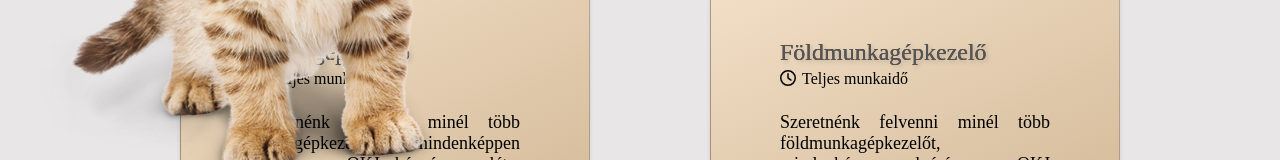
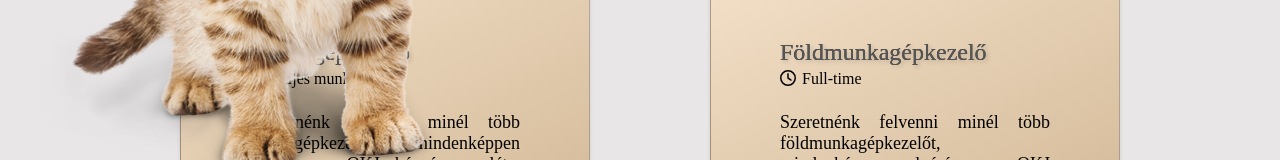
Before and after one commit to Zsotya/manitoupeti, a Vue app: page /karrier in a window 1280 px wide. Shown: the part 378-538 px from the top of the page. Built offline with nearby package versions, Linux system fonts and the light colour scheme.

Commit message:
Added i18n for Career.vue

```diff
--- a/src/components/CareerComponents/CardComponent.vue
+++ b/src/components/CareerComponents/CardComponent.vue
@@ -2,7 +2,7 @@
   <div class="career-card">
     <div class="card-content">
       <div class="card-text-part">
-        <div class="card-title">{{ job.jobName }}</div>
+        <div class="card-title">{{ job["jobName_" + $i18n.locale] }}</div>
         <div class="job-time-icon">
           <svg
             xmlns="http://www.w3.org/2000/svg"
@@ -15,13 +15,13 @@
             />
           </svg>
         </div>
-        <div class="job-time">{{ job.jobTime }}</div>
+        <div class="job-time">{{ job["jobTime_" + $i18n.locale] }}</div>
         <div class="card-text-content">
-          {{ job.jobDescription }}
+          {{ job["jobDescription_" + $i18n.locale] }}
         </div>
       </div>
     </div>
-    <button class="apply-button">Jelentkezz most!</button>
+    <button class="apply-button">{{ $t("careerApply") }}</button>
   </div>
 </template>
 
--- a/src/components/CareerComponents/CareerComp.vue
+++ b/src/components/CareerComponents/CareerComp.vue
@@ -1,8 +1,8 @@
 <template>
   <div class="career-component">
     <div class="text-part">
-      <div class="small-content">Karrier lehetőség vállalkozásunknál</div>
-      <div class="big-content">Betölthető pozícióink</div>
+      <div class="small-content">{{ $t("careerSmallContent") }}</div>
+      <div class="big-content">{{ $t("careerBigContent") }}</div>
     </div>
     <div class="career-cards-container">
       <div class="career-cards">
--- a/src/locales/en.json
+++ b/src/locales/en.json
@@ -37,5 +37,8 @@
   "contactUsFirstName": "First Name",
   "contactUsSubject": "Subject",
   "contactUsLeaveMessage": "Leave a message...",
-  "contactUsSend": "Send"
+  "contactUsSend": "Send",
+  "careerSmallContent": "Career Opportunities at Our Company",
+  "careerBigContent": "Available Positions",
+  "careerApply": "Apply now!"
 }
--- a/src/locales/hu.json
+++ b/src/locales/hu.json
@@ -37,5 +37,8 @@
   "contactUsFirstName": "Keresztnév",
   "contactUsSubject": "Tárgy",
   "contactUsLeaveMessage": "Hagyjon üzenetet...",
-  "contactUsSend": "Küldés"
+  "contactUsSend": "Küldés",
+  "careerSmallContent": "Karrier lehetőség vállalkozásunknál",
+  "careerBigContent": "Betölthető pozícióink",
+  "careerApply": "Jelentkezz most!"
 }
--- a/src/views/Career.vue
+++ b/src/views/Career.vue
@@ -12,59 +12,90 @@ import CareerComp from "@/components/CareerComponents/CareerComp.vue";
 const jobs = [
   {
     id: 1,
-    jobName: "Emelőgépkezelő",
-    jobDescription:
+    jobName_hu: "Emelőgépkezelő",
+    jobName_en: "Crane Operator",
+    jobDescription_hu:
       "Szeretnénk felvenni minél több emelőgépkezelőt, mindenképpen elvárás az OKJ képzés megléte. Részletek a 'Jelentkezz most!' gombra kattintás után elérhetőek.",
-    jobTime: "Teljes munkaidő",
+    jobDescription_en:
+      "We would like to apply more and more machine operators, you must have OKJ. Details at 'Apply now!' button go check",
+    jobTime_hu: "Teljes munkaidő",
+    jobTime_en: "Full-time",
   },
   {
     id: 2,
-    jobName: "Földmunkagépkezelő",
-    jobDescription:
+    jobName_hu: "Földmunkagépkezelő",
+    jobName_en: "Heavy Equipment Operator",
+    jobDescription_hu:
       "Szeretnénk felvenni minél több földmunkagépkezelőt, mindenképpen elvárás az OKJ képzés megléte. Részletek a 'Jelentkezz most!' gombra kattintás után elérhetőek.",
-    jobTime: "Teljes munkaidő",
+    jobDescription_en:
+      "We would like to apply more and more machine operators, you must have OKJ. Details at 'Apply now!' button go check",
+    jobTime_hu: "Full-time",
   },
   {
     id: 3,
-    jobName: "Fuvarszervező",
-    jobDescription:
+    jobName_hu: "Fuvarszervező",
+    jobName_en: "Logistics Coordinator",
+    jobDescription_hu:
       "A fontos logisztikai feladatok elvégzésére szeretnénk új logisztikust/fuvarszervező munkatársat a köreinkbe. Amennyiben rendelkezik logisztikai végzettséggel és érdekelné a munkakör, kattintson a 'Jelentkezz most!' gombra.",
-    jobTime: "Teljes munkaidő",
+    jobDescription_en:
+      "We are looking to hire a new Logistics Coordinator to handle important logistics tasks within our team. If you have a background in logistics and are interested in the position, click the 'Apply Now!' button.",
+    jobTime_hu: "Teljes munkaidő",
+    jobTime_en: "Full-time",
   },
   {
     id: 4,
-    jobName: "Könyvelő",
-    jobDescription:
+    jobName_hu: "Könyvelő",
+    jobName_en: "Accountant",
+    jobDescription_hu:
       "Lorem ipsum aszkala baszkala csasztala bum. Prifferium tolerium mandatoru askelu kaotorikum. Lorem ipsum aszkala baszkala csasztala bum. Prifferium tolerium mandatoru askelu kaotorikum. Kattints a 'Jelentkezz most!' gombra a részletekért.",
-    jobTime: "Részmunkaidő",
+    jobDescription_en:
+      "LoremENEN ipsum aszkala baszkala csasztala bum. Prifferium tolerium mandatoru askelu kaotorikum. Lorem ipsum aszkala baszkala csasztala bum. Prifferium tolerium mandatoru askelu kaotorikum. Click apply now for details",
+    jobTime_hu: "Részmunkaidő",
+    jobTime_en: "Part-time",
   },
   {
     id: 5,
-    jobName: "Vevői kapcsolattartó",
-    jobDescription:
+    jobName_hu: "Vevői kapcsolattartó",
+    jobName_en: "Customer Relationship Manager",
+    jobDescription_hu:
       "Lorem ipsum aszkala baszkala csasztala bum. Prifferium tolerium mandatoru askelu kaotorikum. Lorem ipsum aszkala baszkala csasztala bum. Prifferium tolerium mandatoru askelu kaotorikum. Kattints a 'Jelentkezz most!' gombra a részletekért.",
-    jobTime: "Teljes munkaidő",
+    jobDescription_en:
+      "LoreENENEN ipsum aszkala baszkala csasztala bum. Prifferium tolerium mandatoru askelu kaotorikum. Lorem ipsum aszkala baszkala csasztala bum. Prifferium tolerium mandatoru askelu kaotorikum. Click apply now for details",
+    jobTime_hu: "Teljes munkaidő",
+    jobTime_en: "Full-time",
   },
   {
     id: 6,
-    jobName: "Gépszerelő",
-    jobDescription:
+    jobName_hu: "Gépszerelő",
+    jobName_en: "Mechanic",
+    jobDescription_hu:
       "Lorem ipsum aszkala baszkala csasztala bum. Prifferium tolerium mandatoru askelu kaotorikum. Lorem ipsum aszkala baszkala csasztala bum. Prifferium tolerium mandatoru askelu kaotorikum. Kattints a 'Jelentkezz most!' gombra a részletekért.",
-    jobTime: "Részmunkaidő",
+    jobDescription_en:
+      "LoremENENEN ipsum aszkala baszkala csasztala bum. Prifferium tolerium mandatoru askelu kaotorikum. Lorem ipsum aszkala baszkala csasztala bum. Prifferium tolerium mandatoru askelu kaotorikum. click apply now for details.",
+    jobTime_hu: "Részmunkaidő",
+    jobTime_en: "Part-time",
   },
   {
     id: 7,
-    jobName: "Jogász",
-    jobDescription:
+    jobName_hu: "Jogász",
+    jobName_en: "Lawyer",
+    jobDescription_hu:
       "Lorem ipsum aszkala baszkala csasztala bum. Prifferium tolerium mandatoru askelu kaotorikum. Lorem ipsum aszkala baszkala csasztala bum. Prifferium tolerium mandatoru askelu kaotorikum. Kattints a 'Jelentkezz most!' gombra a részletekért.",
-    jobTime: "Részmunkaidő",
+    jobDescription_en:
+      "LoremENEnEnn ipsum aszkala baszkala csasztala bum. Prifferium tolerium mandatoru askelu kaotorikum. Lorem ipsum aszkala baszkala csasztala bum. Prifferium tolerium mandatoru askelu kaotorikum. click apply details!",
+    jobTime_hu: "Részmunkaidő",
+    jobTime_en: "Part-time",
   },
   {
     id: 8,
-    jobName: "Katona",
-    jobDescription:
+    jobName_hu: "Katona",
+    jobName_en: "Soldier",
+    jobDescription_hu:
       "Lorem ipsum aszkala baszkala csasztala bum. Prifferium tolerium mandatoru askelu kaotorikum. Lorem ipsum aszkala baszkala csasztala bum. Prifferium tolerium mandatoru askelu kaotorikum. Kattints a 'Jelentkezz most!' gombra a részletekért.aaaaaaaaaaaaaaaaaaaaaaaaa aaaaaaaaaaaaaaaaaa ",
-    jobTime: "Alkalmi munka",
+    jobDescription_en:
+      "LoremENENEN ipsum aszkala baszkala csasztala bum. Prifferium tolerium mandatoru askelu kaotorikum. Lorem ipsum aszkala baszkala csasztala bum. Prifferium tolerium mandatoru askelu kaotorikum. Click apply now! NOWNOW! aaaaaaaaaaaaaaaa aaaaaaaaaaaaaaaaaa ",
+    jobTime_hu: "Alkalmi munka",
+    jobTime_en: "Occasional work",
   },
 ];
 </script>
```
